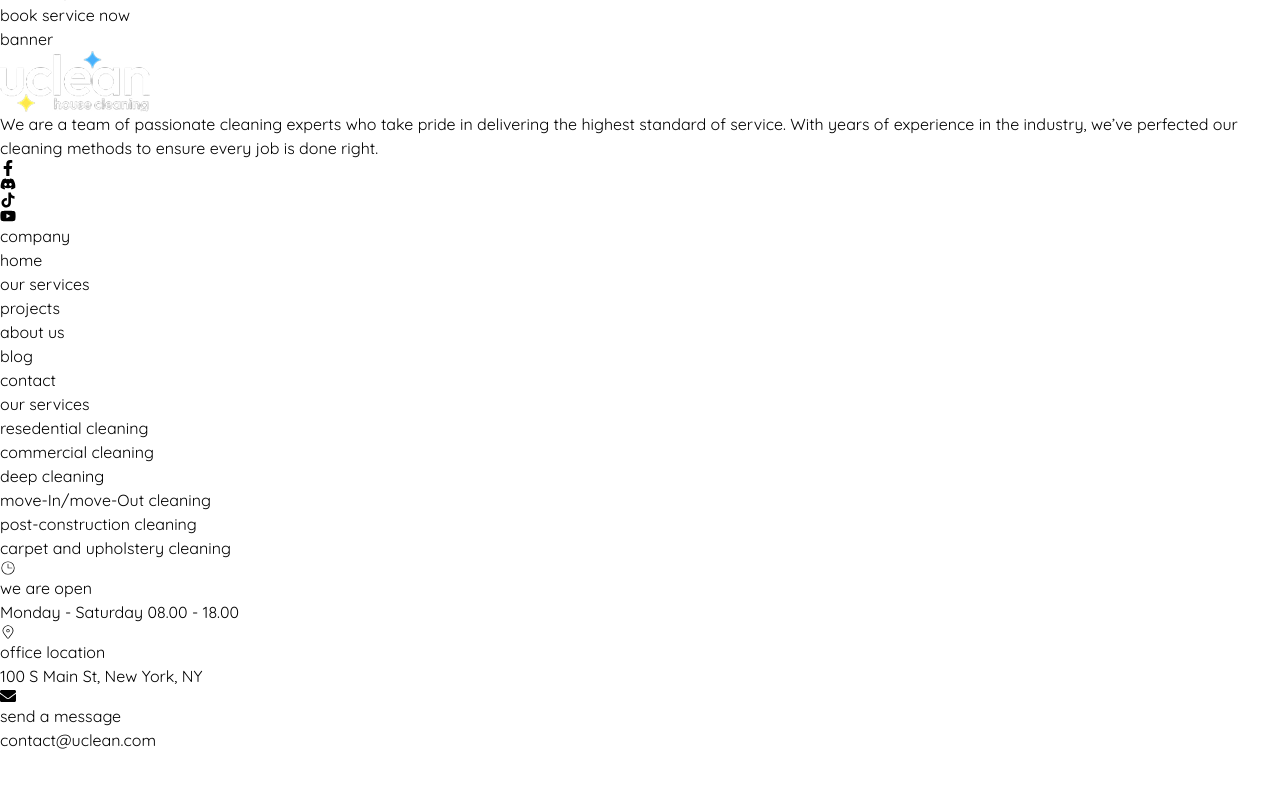
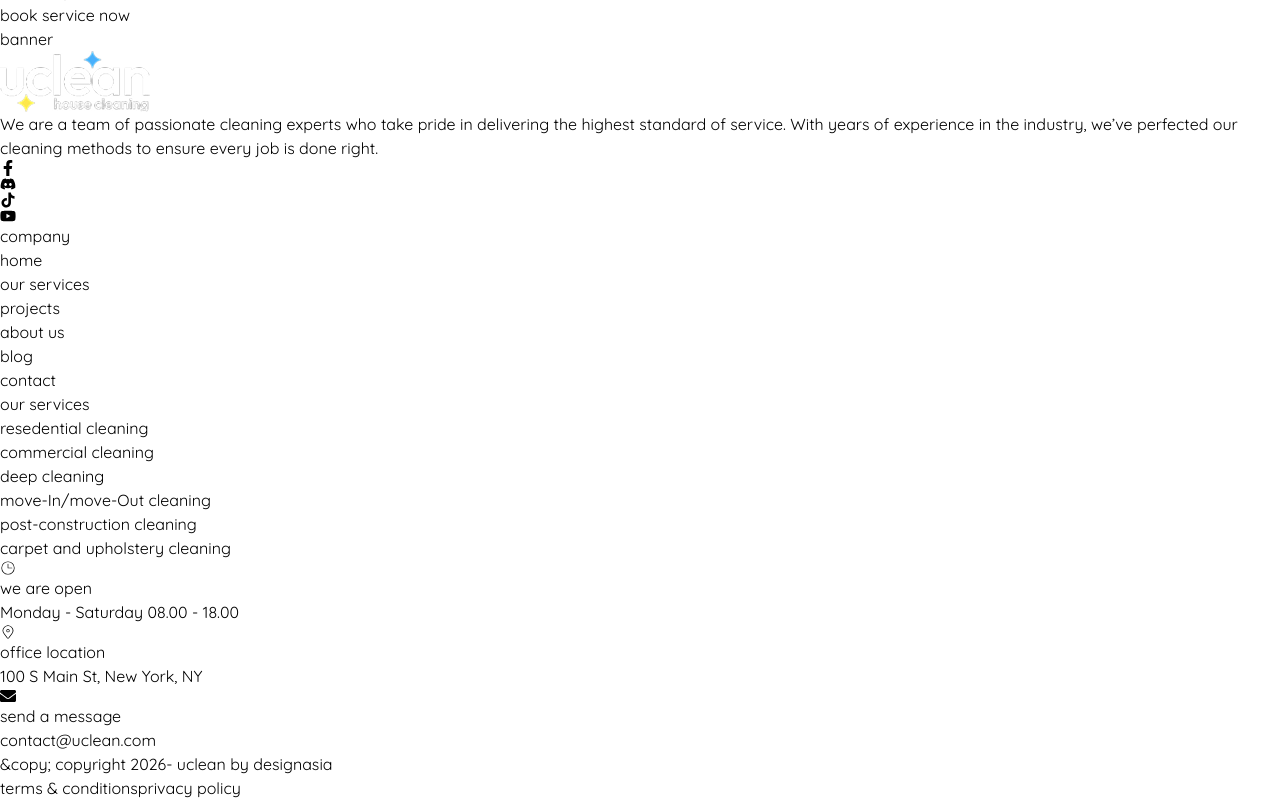
Before and after one commit to Tanzilalimam/reactwithsiamsir, a React (Vite) app: page / in a window 1280 px wide. Shown: the part 240-1040 px from the top of the page. Before the commit the page ends 992 px from the top, so only its background shows below. Built offline with nearby package versions, Linux system fonts and the light colour scheme.

Commit message:
updt-sep03

```diff
--- /dev/null
+++ b/src/components/layouts/Copyright.jsx
@@ -0,0 +1,23 @@
+import Para from "../../ui/para"
+import Anchor from "../../ui/Anchor"
+
+const Copyright = function(){
+let date = new Date();
+let crrYear = (date.getFullYear());
+console.log(crrYear);
+    return(
+        <section className="w-full py-5 bg-black1 border-t-2 border-t-white/10">
+            <div className="container">
+                <div className="flex justify-between items-center">
+                    <Para className='text-white capitalize' text={`&copy; copyright ${crrYear}- uclean by designasia`}></Para>
+                <div className="flex gap-5">
+                    <Anchor href="/terms&conditions" target='_blank' className="text-white/40 hover:text-white text-[16px] capitalize" content='terms & conditions'></Anchor>
+                    <Anchor href="/privacypolicy" target='_blank' className="text-white/40 hover:text-white capitalize" content='privacy policy'></Anchor>
+                </div>
+                </div>
+            </div>
+        </section>
+    )
+}
+
+export default Copyright
--- a/src/pages/home/HIndex.jsx
+++ b/src/pages/home/HIndex.jsx
@@ -1,6 +1,7 @@
 import Nav from "../../components/layouts/Nav"
 import Banner from "../../components/pages/home/Banner"
 import Footer from "../../components/layouts/Footer"
+import Copyright from "../../components/layouts/Copyright"
 
 const HomeIndex = function(){
 
@@ -9,6 +10,7 @@ const HomeIndex = function(){
             <Nav></Nav>
             <Banner></Banner>
             <Footer></Footer>
+            <Copyright></Copyright>
         </>
     )
 }
```
